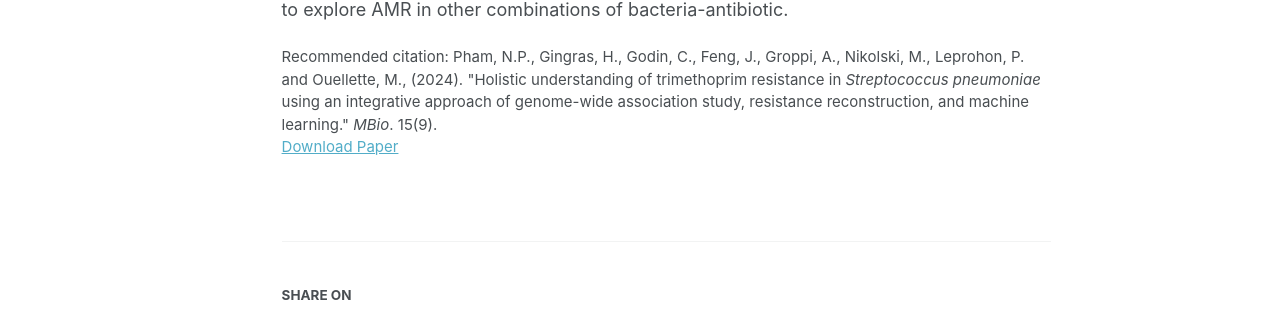
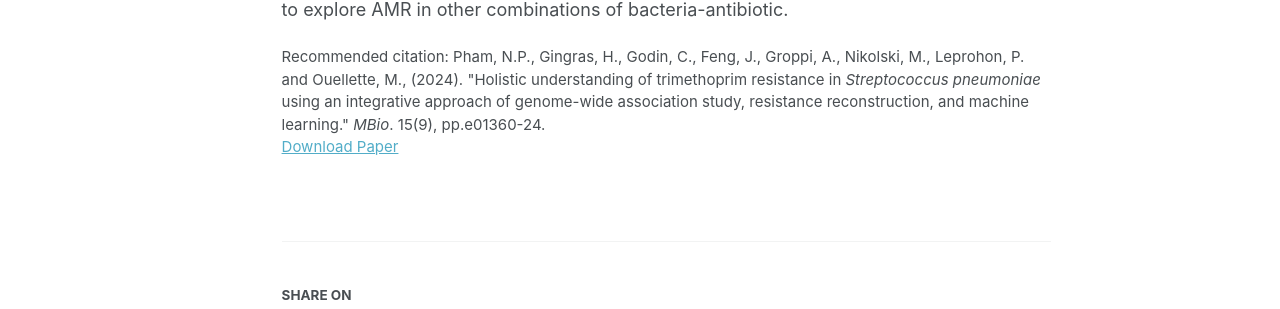
Before and after one commit to phng3001/phng3001.github.io, a Jekyll site: the page built from _publications/2024-09-11-mBio.md, in a window 1280 px wide and 1313 px high. Shown: the part 608-917 px from the top of the window. Built offline with Jekyll 4.4.1, drawn with Linux system fonts in a browser that asks for light colours; some web fonts are replaced; a script that is not in the unit is left out.

Commit message:
Update 2024-09-11-mBio.md

```diff
--- a/_publications/2024-09-11-mBio.md
+++ b/_publications/2024-09-11-mBio.md
@@ -3,12 +3,12 @@ title: "Holistic understanding of trimethoprim resistance in <i>Streptococcus pn
 collection: publications
 category: manuscripts
 permalink: /publication/2024-09-11-mBio
-excerpt: 'In this paper I combined genome-wide association study (GWAS), functional validation and machine learning to predict trimethoprim (TMP) resistance level in <i>S. pneumoniae</i>.'
+excerpt: 'This study integrates genome-wide association studies (GWAS), functional validation, and machine learning to predict trimethoprim (TMP) resistance levels in <i>S. pneumoniae</i>.'
 date: 2024-09-11
 venue: 'mBio'
 # slidesurl: 'http://academicpages.github.io/files/slides3.pdf'
 paperurl: 'https://journals.asm.org/doi/10.1128/mbio.01360-24'
-citation: 'Pham, N.P., Gingras, H., Godin, C., Feng, J., Groppi, A., Nikolski, M., Leprohon, P. and Ouellette, M., (2024). &quot;Holistic understanding of trimethoprim resistance in <i>Streptococcus pneumoniae</i> using an integrative approach of genome-wide association study, resistance reconstruction, and machine learning.&quot; <i>MBio</i>. 15(9).'
+citation: 'Pham, N.P., Gingras, H., Godin, C., Feng, J., Groppi, A., Nikolski, M., Leprohon, P. and Ouellette, M., (2024). &quot;Holistic understanding of trimethoprim resistance in <i>Streptococcus pneumoniae</i> using an integrative approach of genome-wide association study, resistance reconstruction, and machine learning.&quot; <i>MBio</i>. 15(9), pp.e01360-24.'
 ---
 
 Antimicrobial resistance (AMR) is a public health threat worldwide. Next-generation sequencing (NGS) has opened unprecedented opportunities to accelerate AMR mechanism discovery and diagnostics. Here, we present an integrative approach to investigate trimethoprim (TMP) resistance in the key pathogen *Streptococcus pneumoniae*. We explored a collection of 662 *S. pneumoniae* genomes by conducting a genome-wide association study (GWAS), followed by functional validation using resistance reconstruction experiments, combined with machine learning (ML) approaches to predict TMP minimum inhibitory concentration (MIC). Our study showed that multiple additive mutations in the *folA* and *sulA* loci are responsible for TMP non-susceptibility in *S. pneumoniae* and can be used as key features to build ML models for digital MIC prediction, reaching an average accuracy within ±1 twofold dilution factor of 86.3%. Our roadmap of *in silico* analysis-wet-lab validation-diagnostic tool building could be adapted to explore AMR in other combinations of bacteria-antibiotic.
```
